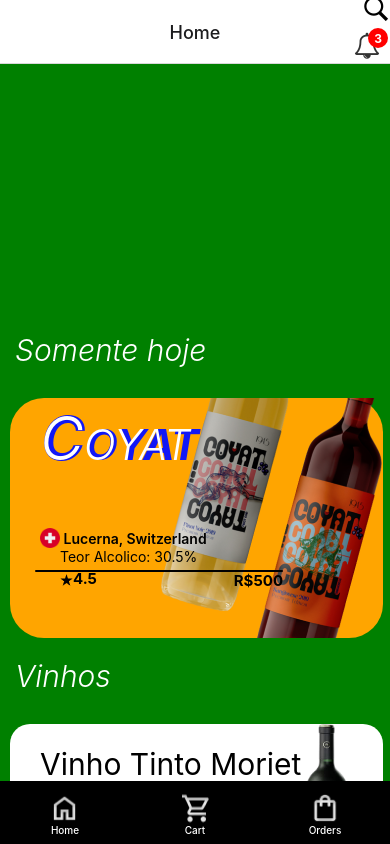
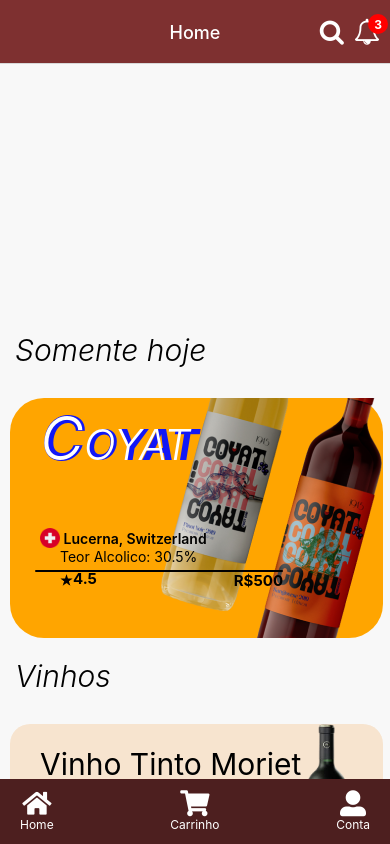
Before and after one commit to ArthurBerdusco/loja-de-vinhos, a React Native app: screen /Home in a window 390 px wide. Built offline with nearby package versions, Linux system fonts and the light colour scheme.

Commit message:
alterado background e paleta de cores

```diff
--- a/App.js
+++ b/App.js
@@ -9,6 +9,7 @@ import NotificationButton from './src/components/NotificationButton';
 import Search from './src/screens/Search';
 import NotificationContent from './src/screens/NotificationContent';
 import SearchButton from './src/components/SearchButton';
+import { View } from 'react-native';
 
 const Stack = createNativeStackNavigator();
 
@@ -22,12 +23,16 @@ export default function App() {
         initialRouteName='Home'
         screenOptions={{
           headerTitleAlign: 'center',
+          headerTintColor: 'white',
+          headerStyle: {
+            backgroundColor: '#7E3030',
 
+          },
           headerRight: () => (
-            <>
-              <SearchButton navigation={useNavigation()}/>
+            <View style={{ flexDirection: 'row', alignItems: 'center' }}>
+              <SearchButton navigation={useNavigation()} />
               <NotificationButton navigation={useNavigation()} />
-            </>
+            </View>
           ),
         }}
       >
--- a/src/components/NotificationButton.js
+++ b/src/components/NotificationButton.js
@@ -16,7 +16,7 @@ const NotificationButton = (props) => {
       onPress={handleNotificationPress}
     >
       <View style={styles.iconContainer}>
-        <Icon name="bell-o" size={26} color="#333" />
+        <Icon name="bell-o" size={26} color="#fff" />
 
         {showBadge && (
           <View style={styles.notificationBadge}>
--- a/src/components/SearchButton.js
+++ b/src/components/SearchButton.js
@@ -1,4 +1,5 @@
 import { TouchableOpacity, StyleSheet, Image } from 'react-native';
+import Icon from 'react-native-vector-icons/FontAwesome';
 
 const SearchButton = (props) => {
 
@@ -67,7 +68,7 @@ const SearchButton = (props) => {
                 props.navigation.navigate("Search", { vinhos });
             }}
         >
-            <Image source={require('../assets/img/t1.png')} />
+            <Icon name="search" size={26} color="#fff" />
         </TouchableOpacity>
     );
 };
--- a/src/screens/Home.js
+++ b/src/screens/Home.js
@@ -3,6 +3,10 @@ import homeIcon from '../assets/img/home_icon.png'
 import cartIcon from '../assets/img/cart_icon.png'
 import orderIcon from '../assets/img/orders_icon.png'
 import star from '../assets/img/star.png'
+
+import Icon from 'react-native-vector-icons/FontAwesome5'; // Importe o pacote FontAwesome5
+
+
 
 const today = [
     {
@@ -122,29 +126,26 @@ const Home = ({ navigation }) => {
 
             </ScrollView>
             <View style={styles.menu}>
-                <TouchableOpacity color='black' onPress={() => navigation.navigate('Home')}>
-
+                <TouchableOpacity onPress={() => navigation.navigate('Home')}>
                     <View style={styles.menuItem}>
-                        <Image style={styles.icons} source={homeIcon} />
+                        <Icon name="home" size={26} color="#fff" />
                         <Text style={styles.textMenu}>Home</Text>
                     </View>
                 </TouchableOpacity>
 
-                <TouchableOpacity color='black' onPress={() => navigation.navigate('Cart')}>
+                <TouchableOpacity onPress={() => navigation.navigate('Cart')}>
                     <View style={styles.menuItem}>
-                        <Image style={styles.icons} source={cartIcon} />
-                        <Text style={styles.textMenu}>Cart</Text>
+                        <Icon name="shopping-cart" size={26} color="#fff" />
+                        <Text style={styles.textMenu}>Carrinho</Text>
                     </View>
                 </TouchableOpacity>
 
-                <TouchableOpacity color='black' onPress={() => navigation.navigate('Payment')}>
-
+                <TouchableOpacity onPress={() => navigation.navigate('Payment')}>
                     <View style={styles.menuItem}>
-                        <Image style={styles.icons} source={orderIcon} />
-                        <Text style={styles.textMenu}>Orders</Text>
+                        <Icon name="user-alt" size={26} color="#fff" />
+                        <Text style={styles.textMenu}>Conta</Text>
                     </View>
                 </TouchableOpacity>
-
             </View>
         </>
     )
@@ -234,7 +235,7 @@ const styles = StyleSheet.create({
     container: {
         flex: 1,
         justifyContent: 'center',
-        backgroundColor: "green"
+        backgroundColor: "#F8F8F8"
     },
     container_today: {
         marginTop: 40,
@@ -248,7 +249,7 @@ const styles = StyleSheet.create({
     card: {
         width: 373,
         borderRadius: 20,
-        backgroundColor: "white",
+        backgroundColor: "#F7E4CF",
         flexDirection: "column",
         height: 177,
         marginBottom: 20,
@@ -380,7 +381,7 @@ const styles = StyleSheet.create({
         fontSize: 30,
         left: 15,
         fontWeight: "300",
-        color: "white",
+        color: "black",
         textAlign: "left",
         fontStyle: "italic",
 
@@ -418,52 +419,33 @@ const styles = StyleSheet.create({
         width: "100%",
         height: 844,
     },
-
-
     button: {
         marginTop: 50,
         marginBottom: 70,
         alignItems: "center",
-
+    },
+    menu: {
+        flexDirection: 'row',
+        backgroundColor: '#4D1F1F',
+        justifyContent: 'space-between',
+        height: 65,
+        paddingVertical: 10,
+        paddingHorizontal: 20,
+    },
+    menuItem: {
+        flex: 1,
+        alignItems: 'center',
+    },
+    icons: {
+        width: 24, // Ajuste o tamanho do ícone conforme necessário
+        height: 24, // Ajuste o tamanho do ícone conforme necessário
+        tintColor: '#FFFFFF', // Cor do ícone
+    },
+    textMenu: {
+        color: '#FFFFFF',
+        fontSize: 12, // Tamanho da fonte do texto
 
     },
-    menu: {
-        height: 63,
-        flexDirection: 'row',
-        justifyContent: 'space-around',
-        backgroundColor: 'black'
-
-    },
-    menuItem: {
-        borderWidth: 0.3,
-        borderColor: 'black',
-        height: 50,
-        width: 85,
-        margin: 5,
-        borderRadius: 5,
-        justifyContent: 'center',
-
-    },
-
-    textMenu: {
-
-        textAlign: 'center',
-        color: 'white',
-        fontSize: 10,
-        fontWeight: "500",
-
-    },
-    icons: {
-        marginTop: 5,
-        width: 32,
-        height: 32,
-        alignSelf: "center",
-        backgroundColor: "black",
-
-
-
-
-    }
 
 })
 
```
